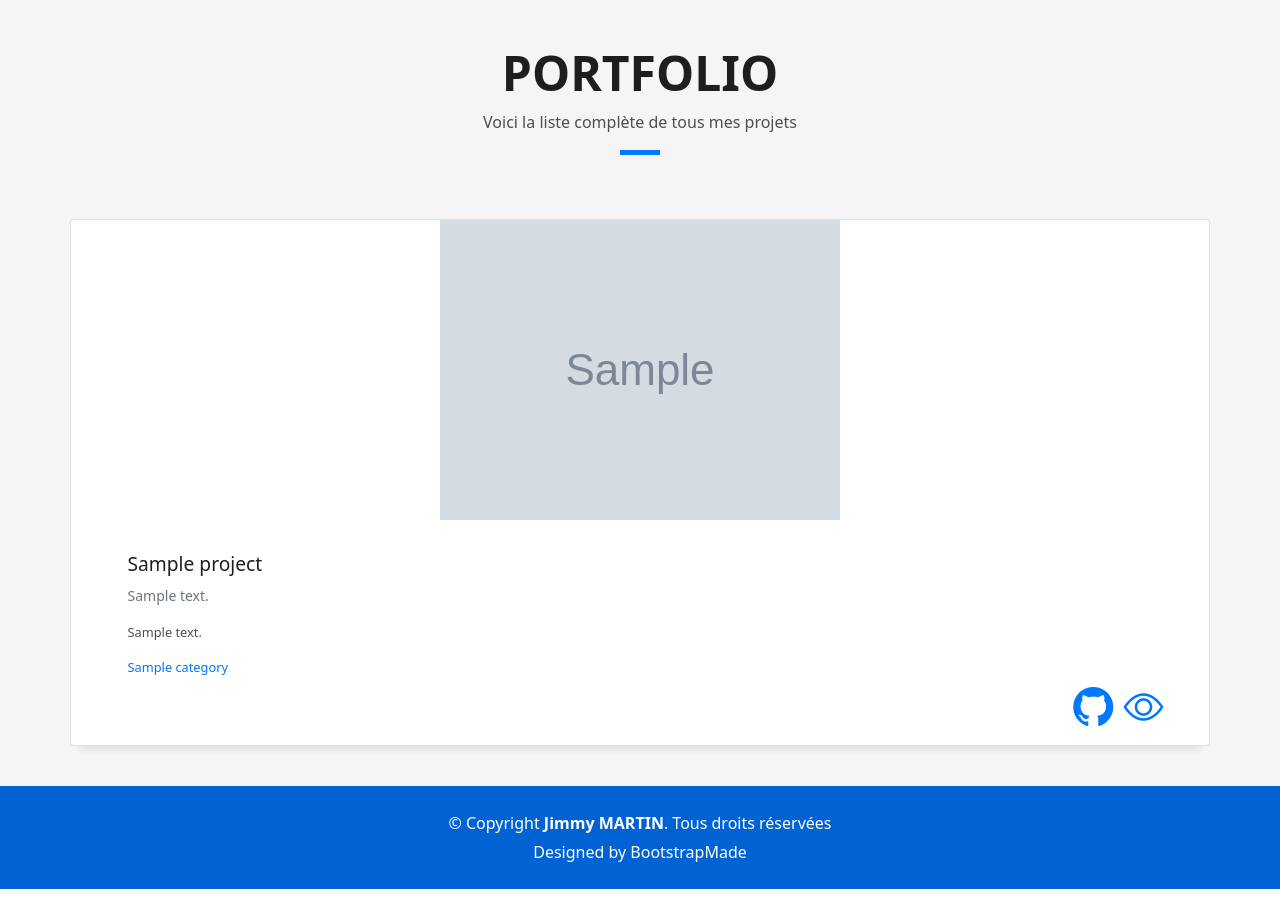
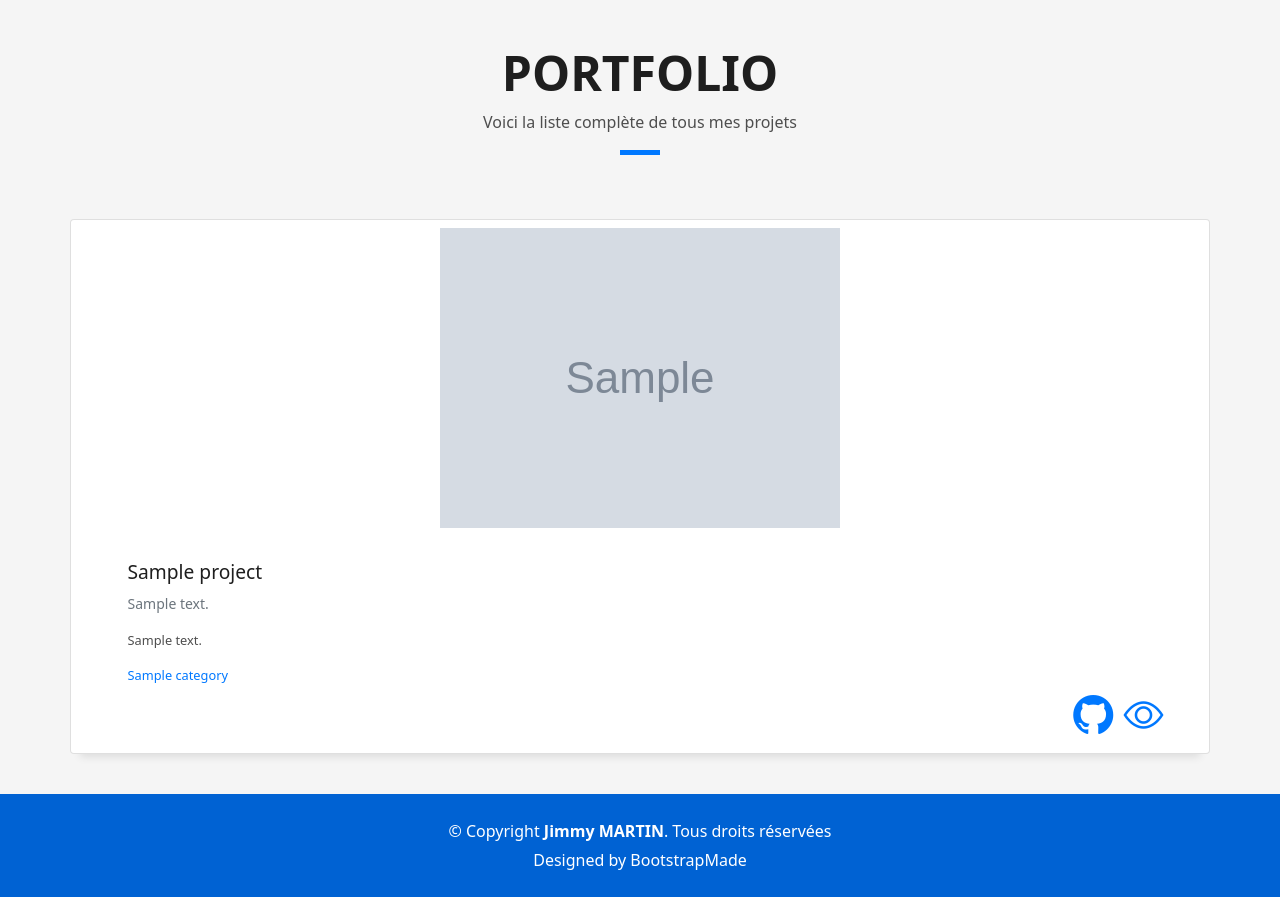
Before and after one commit to jimmy-martin/portfolio-v2, a Symfony app: template templates/front/portfolio/browse.html.twig in a window 1280 px wide. Shown: the part 84-981 px from the top of the page. Run offline with Twig, Linux system fonts and the light colour scheme; the template is opened without the code that fills it: most values are stand-ins (such as "Sample title", 1, 10 or a date in 2020); grey boxes marked "Sample" are stand-in pictures; some libraries are stand-ins or nearby versions.

Commit message:
update padding and center project image vertically

```diff
--- a/templates/front/portfolio/browse.html.twig
+++ b/templates/front/portfolio/browse.html.twig
@@ -25,9 +25,9 @@
 			{% for project in projects %}
 				<!-- Project start-->
 				<div id="{{ project.id }}" class="row mb-4">
-					<div class="card mb-3 work-box pb-2">
+					<div class="card mb-3 work-box py-2">
 						<div class="row g-0">
-							<div class="col-xxl-4 text-center">
+							<div class="col-xxl-4 text-center align-self-center">
 								<a href="{{ asset('assets/img/' ~ project.image) }}" data-gallery="portfolioGallery" class="portfolio-lightbox">
 									<div class="work-img">
 										<img src="{{ asset('assets/img/' ~ project.image) }}" alt="..." class="img-fluid">
```
